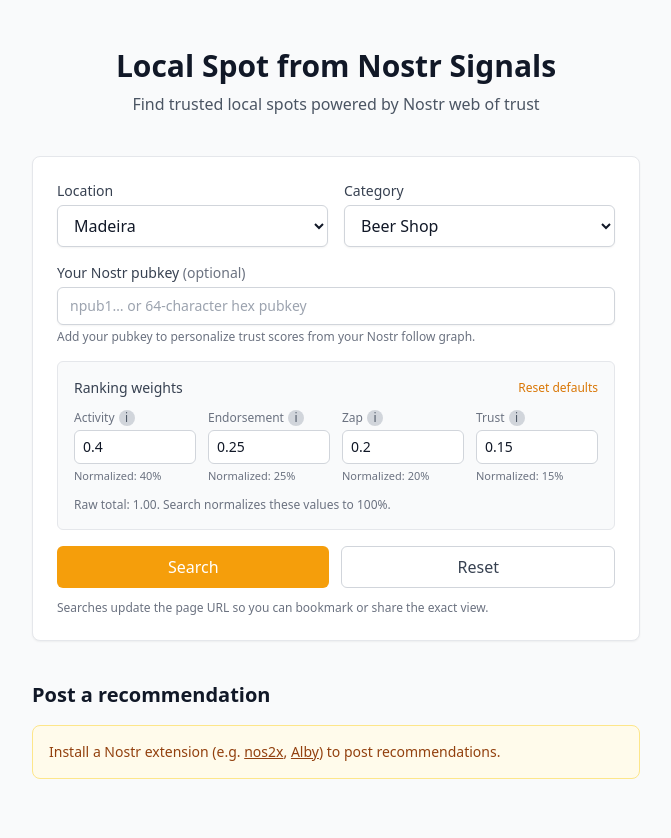
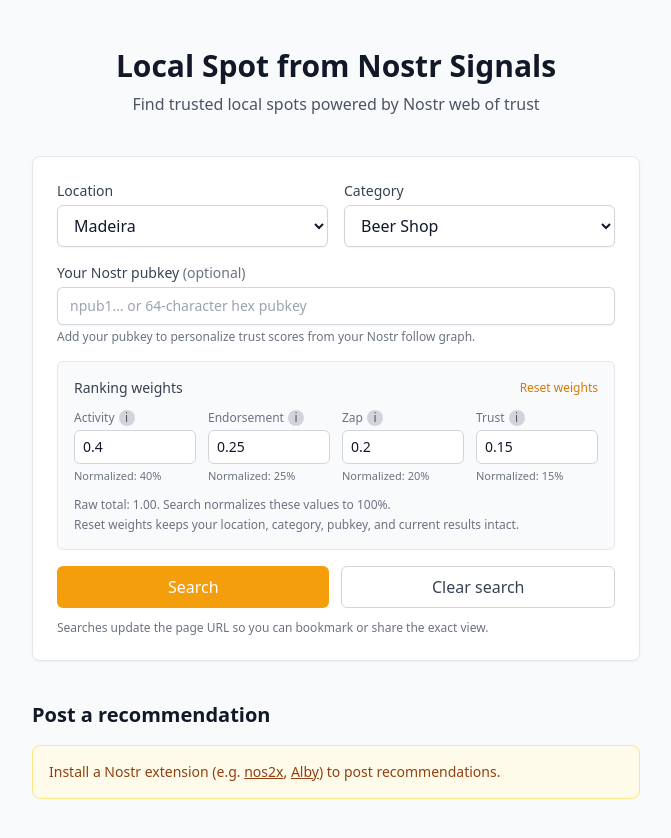
Before and after one commit to alexxie16/nostr-signal, a Next.js app: page / in a window 1280 px wide. Shown: the top 838 px of the page, without its empty margins (304-975 px from the left). Built offline with nearby package versions, Linux system fonts and the light colour scheme.

Commit message:
fix: separate weight reset from full search reset

```diff
--- a/src/app/page.tsx
+++ b/src/app/page.tsx
@@ -239,7 +239,15 @@ function HomeContent() {
     await runSearch();
   }
 
-  function resetSearch() {
+  function resetWeights() {
+    setActivityWeight(DEFAULT_ACTIVITY_WEIGHT);
+    setEndorsementWeight(DEFAULT_ENDORSEMENT_WEIGHT);
+    setZapWeight(DEFAULT_ZAP_WEIGHT);
+    setTrustWeight(DEFAULT_TRUST_WEIGHT);
+    setErrorMessage(null);
+  }
+
+  function clearSearch() {
     setLocation(DEFAULT_LOCATION);
     setDomain(DEFAULT_DOMAIN);
     setActivityWeight(DEFAULT_ACTIVITY_WEIGHT);
@@ -348,10 +356,10 @@ function HomeContent() {
               </p>
               <button
                 type="button"
-                onClick={resetSearch}
+                onClick={resetWeights}
                 className="text-xs font-medium text-amber-600 hover:underline dark:text-amber-400"
               >
-                Reset defaults
+                Reset weights
               </button>
             </div>
             <div className="grid gap-3 sm:grid-cols-2 lg:grid-cols-4">
@@ -392,6 +400,9 @@ function HomeContent() {
               <p className="text-xs text-gray-500 dark:text-gray-400">
                 Raw total: {rawWeightSum.toFixed(2)}. Search normalizes these values to 100%.
               </p>
+              <p className="text-xs text-gray-500 dark:text-gray-400">
+                Reset weights keeps your location, category, pubkey, and current results intact.
+              </p>
               {!hasPositiveWeight && (
                 <p className="text-xs text-red-600 dark:text-red-400">
                   Set at least one weight above 0 to run a search.
@@ -409,11 +420,11 @@ function HomeContent() {
             </button>
             <button
               type="button"
-              onClick={resetSearch}
+              onClick={clearSearch}
               disabled={loading}
               className="w-full rounded-md border border-gray-300 px-4 py-2 font-medium text-gray-700 transition hover:bg-gray-50 disabled:opacity-50 dark:border-gray-600 dark:text-gray-200 dark:hover:bg-gray-700"
             >
-              Reset
+              Clear search
             </button>
           </div>
           <p className="mt-3 text-xs text-gray-500 dark:text-gray-400">
```
Also changed, not shown: 1 other file (tests, documents, lock files or other folders).
